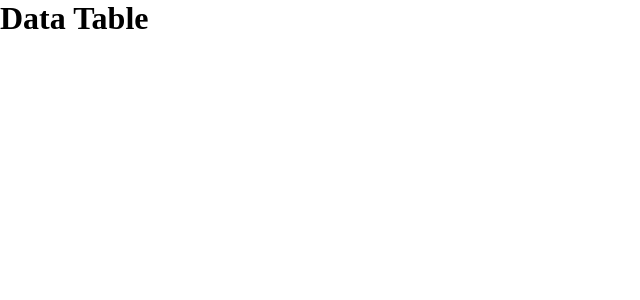
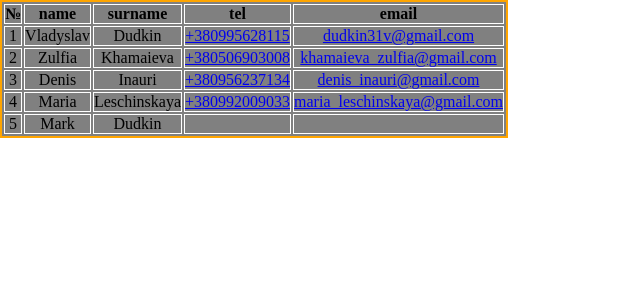
Before and after one commit to dudkin-v/data-table, a React (Create React App) app: page / in a window 1280 px wide. Shown: the top 300 px of the page, without its empty margins (0-640 px from the left). Built offline with nearby package versions, Linux system fonts and the light colour scheme.

Commit message:
added Table component and data file

```diff
--- a/src/App.js
+++ b/src/App.js
@@ -1,10 +1,11 @@
+import Table from './components/Table';
+import {data} from './data';
+
 import './App.styles.css';
 
-function App() {
+const App = () => {
   return (
-    <div className="app">
-      <h1 className="app-heading">Data Table</h1>
-    </div>
+    <Table data={data}/>
   );
 }
 
--- /dev/null
+++ b/src/components/Table.js
@@ -0,0 +1,33 @@
+const Table = ({ data }) => {
+
+    const tableHeading = ["№", "name", "surname", "tel", "email"];
+
+    return (
+        <div className="table">
+            <table>
+                <thead>
+                <tr>
+                {tableHeading.map((el, i) => (
+                    <th key={i}>{el}</th>
+                ))}
+                </tr>
+                </thead>
+
+                <tbody>
+                    {data.map((person) => (
+                        <tr key={person.id}>
+                            <td>{person.id}</td>
+                            <td>{person.name}</td>
+                            <td>{person.surname}</td>
+                            <td><a href="tel:{person.phoneNumber}">{person.phoneNumber}</a></td>
+                            <td><a href="mailto:{person.email}">{person.email}</a></td>
+                        </tr>
+                    )
+                    )}
+                </tbody>
+            </table>
+        </div>
+    )
+}
+
+export default Table;
--- /dev/null
+++ b/src/data.js
@@ -0,0 +1,36 @@
+export const data = [
+    { name: 'Vladyslav',
+      surname: 'Dudkin',
+      email: 'dudkin31v@gmail.com',
+      phoneNumber: '+380995628115',
+      id: 1
+    },
+
+    { name: 'Zulfia',
+      surname: 'Khamaieva',
+      email: 'khamaieva_zulfia@gmail.com',
+      phoneNumber: '+380506903008',
+      id: 2
+    },
+
+    { name: 'Denis',
+      surname: 'Inauri',
+      email: 'denis_inauri@gmail.com',
+      phoneNumber: '+380956237134',
+      id: 3
+    },
+
+    { name: 'Maria',
+      surname: 'Leschinskaya',
+      email: 'maria_leschinskaya@gmail.com',
+      phoneNumber: '+380992009033',
+      id: 4
+    },
+
+    { name: 'Mark',
+      surname: 'Dudkin',
+      email: '',
+      phoneNumber: '',
+      id: 5
+    },
+];
--- a/src/index.css
+++ b/src/index.css
@@ -1,4 +1,14 @@
 * {
   margin: 0;
   padding: 0;
+  text-align: center;
 }
+
+table {
+  background-color: grey;
+  border: 2px solid orange;
+}
+
+th, td, tr {
+  border: 1px solid white;
+}
```
Also changed, not shown: public/manifest.json.
